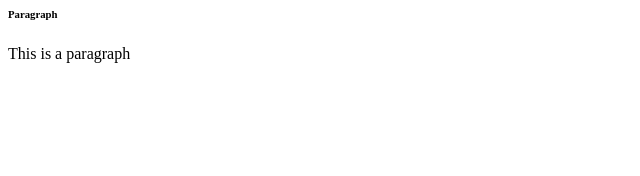
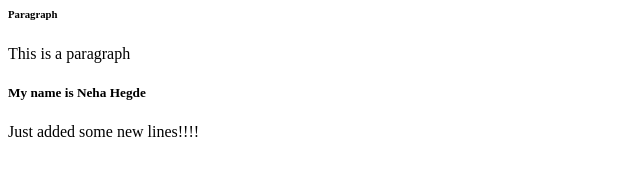
Before and after one commit to Nehahegde/localrepos, a plain HTML site: page index.html in a window 1280 px wide. Shown: the whole page, without its empty margins (0-640 px from the left). Drawn offline with Linux system fonts and the light colour scheme.

Commit message:
Added new lines in the feature

```diff
--- a/index.html
+++ b/index.html
@@ -1,5 +1,6 @@
 <body>
     <h6>Paragraph</h6>
 <p>This is a paragraph</p>
-
+<h5>My name is Neha Hegde</h5>
+<p>Just added some new lines!!!!</p>
 </body>
```
